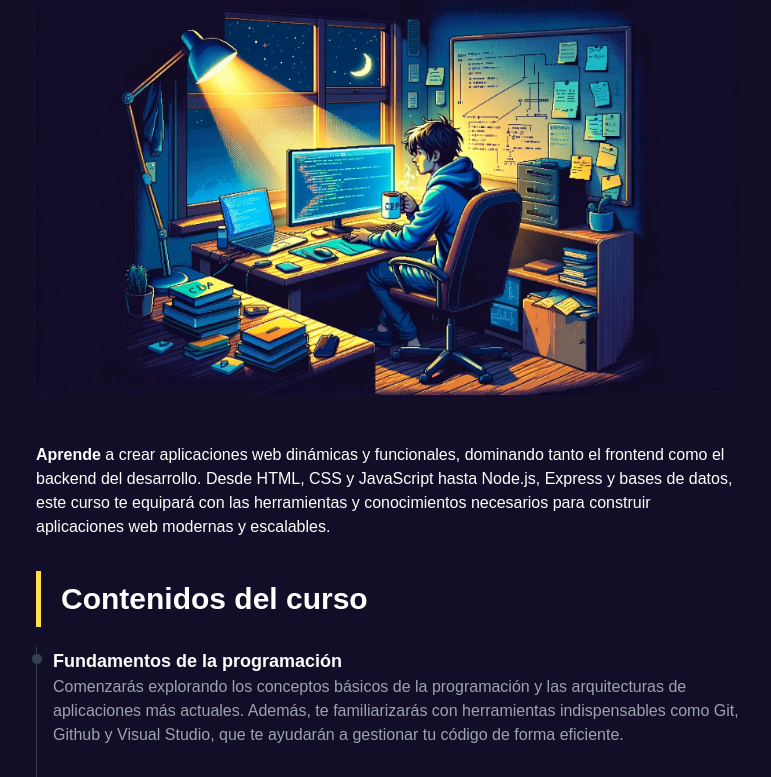
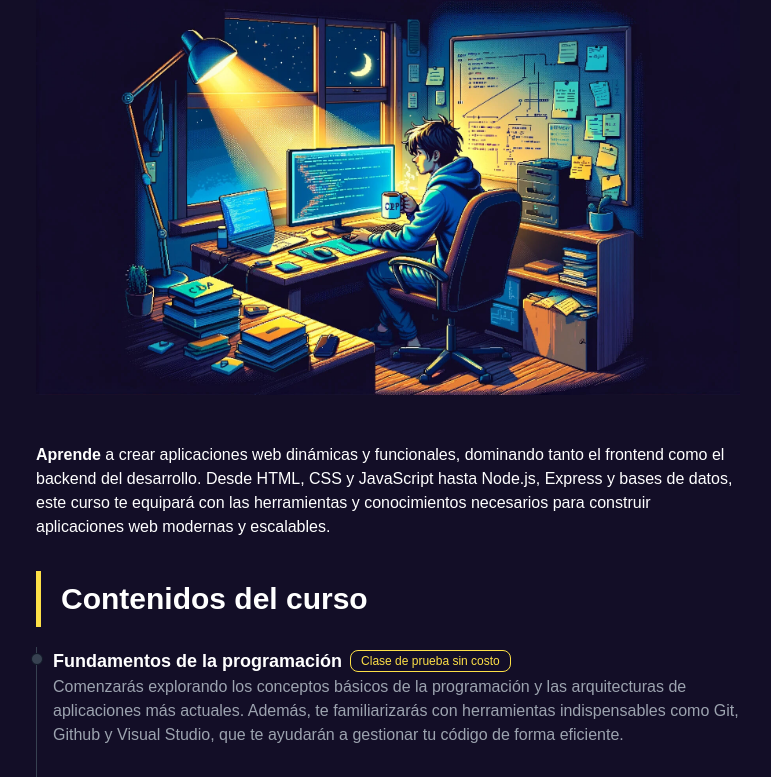
Before and after one commit to matiaslenci/curso-programacion, an Astro site: page / in a window 1280 px wide. Shown: the part 175-952 px from the top of the page, without its empty margins (252-1023 px from the left). Built offline with nearby package versions, Linux system fonts and the light colour scheme; Astro itself is replaced by a stand-in of ours.

Commit message:
update temas

```diff
--- a/src/components/Theme.astro
+++ b/src/components/Theme.astro
@@ -1,49 +1,57 @@
 ---
 const TEMAS = [
   {
-    title:'Fundamentos de la programación',
-    description:'Comenzarás explorando los conceptos básicos de la programación y las arquitecturas de aplicaciones más actuales. Además, te familiarizarás con herramientas indispensables como Git, Github y Visual Studio, que te ayudarán a gestionar tu código de forma eficiente.'
+    title: "Fundamentos de la programación",
+    description:
+      "Comenzarás explorando los conceptos básicos de la programación y las arquitecturas de aplicaciones más actuales. Además, te familiarizarás con herramientas indispensables como Git, Github y Visual Studio, que te ayudarán a gestionar tu código de forma eficiente.",
+    free:true
   },
   {
-    title:'Desarrollo Web',
-    description:'Crearas y diseñaras páginas web utilizando HTML5, dominando la estructura básica y la semántica del contenido web, mientras que en CSS, adquiriras habilidades para dar estilo y presentación a sus proyectos. Al finalizar, estaras capacitados para construir sitios web atractivos y funcionales, aplicando las mejores prácticas de accesibilidad y diseño responsivo.',
+    title: "Desarrollo Web",
+    description:
+      "Crearas y diseñaras páginas web utilizando HTML5, dominando la estructura básica y la semántica del contenido web, mientras que en CSS, adquiriras habilidades para dar estilo y presentación a sus proyectos. Al finalizar, estaras capacitados para construir sitios web atractivos y funcionales, aplicando las mejores prácticas de accesibilidad y diseño responsivo.",
+      free:false
   },
   {
-    title:'Javascript',
-    description:'Aprenderas el lenguaje de programación más popular y demandado en el desarrollo de software. Con javascript aprenderas los conceptos de la programación con los que podras crear desde pequeños script hasta aplicaciones web complejas.Con HTML, entenderas la estructura de una página web; con CSS, daras estilo y diseño; y con JavaScript, añadiras funcionalidades avanzadas. Aprenderas a manipular el DOM, manejar eventos, y crear efectos y animaciones.',
+    title: "Javascript",
+    description:
+      "Aprenderas el lenguaje de programación más popular y demandado en el desarrollo de software. Con javascript aprenderas los conceptos de la programación con los que podras crear desde pequeños script hasta aplicaciones web complejas.Con HTML, entenderas la estructura de una página web; con CSS, daras estilo y diseño; y con JavaScript, añadiras funcionalidades avanzadas. Aprenderas a manipular el DOM, manejar eventos, y crear efectos y animaciones.",
+      free:false
   },
   {
-    title:'Frontend',
-    description:'Te sumergiras en la creación de interfaces de usuario atractivas y funcionales.  Dominaras frameworks y librerías populares de Javascript como React.js o Angular para crear experiencias de usuario dinámicas y eficientes. Al finalizar, estarán equipados para diseñar y desarrollar aplicaciones web modernas y responsivas.',
+    title: "Frontend",
+    description:
+      "Te sumergiras en la creación de interfaces de usuario atractivas y funcionales.  Dominaras frameworks y librerías populares de Javascript como React.js o Angular para crear experiencias de usuario dinámicas y eficientes. Al finalizar, estarán equipados para diseñar y desarrollar aplicaciones web modernas y responsivas.",
+      free:false
   },
   {
-    title:'Backend',
-    description:'Aprenderas a utilizar tecnologías como Node.js y Express para configurar servidores backend, manejar solicitudes y respuestas, y conectar sus aplicaciones con bases de datos relacionales con SQL. Explorarán conceptos como la autenticación de usuarios, la seguridad de datos y la optimización del rendimiento del servidor. Al finalizar, estarán preparados para desarrollar la lógica detrás de las aplicaciones web, brindando funcionalidades y servicios robustos desde el lado del servidor.',
+    title: "Backend",
+    description:
+      "Aprenderas a utilizar tecnologías como Node.js y Express para configurar servidores backend, manejar solicitudes y respuestas, y conectar sus aplicaciones con bases de datos relacionales con SQL. Explorarán conceptos como la autenticación de usuarios, la seguridad de datos y la optimización del rendimiento del servidor. Al finalizar, estarán preparados para desarrollar la lógica detrás de las aplicaciones web, brindando funcionalidades y servicios robustos desde el lado del servidor.",
+      free:false
   },
-]
+];
 ---
 
 <ol class="relative border-s border-gray-700">
-{
-  TEMAS.map((tema,index)=>(
-
-    <li class="mb-10 ms-4">
-    <div
-      class="absolute w-3 h-3 rounded-full mt-1.5 -start-1.5 border border-gray-900 bg-gray-700"
-    >
-    </div>
-
-    <h3 class="text-lg font-semibold text-white">
-     {tema.title}
-    </h3>
-    <p class="text-base font-normal text-gray-400">
-     {tema.description}
-    </p>
-  </li>
-
-
-  ))
-}
-
-
+  {
+    TEMAS.map((tema) => (
+      <li class="mb-10 ms-4">
+        <div class="absolute w-3 h-3 rounded-full mt-1.5 -start-1.5 border border-gray-900 bg-gray-700" />
+        <div class="flex flex-wrap flex-row my-2 sm:my-0 gap-x-2 items-center">
+          <h3 class="text-lg font-semibold text-white">{tema.title}</h3>
+          {
+            (tema.free ? (
+              <span class="text-xs font-medium me-2 px-2.5 py-0.5 rounded-lg  text-yellow-300 border border-yellow-300">
+                Clase de prueba sin costo
+              </span>
+            ) : (
+        <div></div>
+            ))
+          }
+        </div>
+        <p class="text-base font-normal text-gray-400">{tema.description}</p>
+      </li>
+    ))
+  }
 </ol>
```
